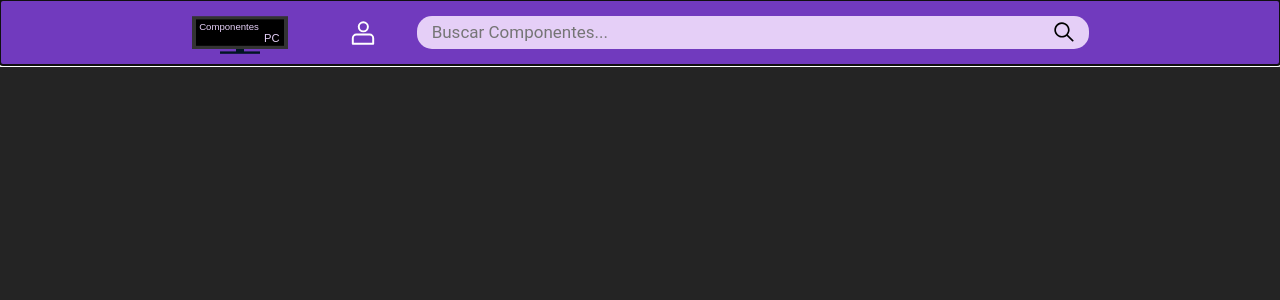
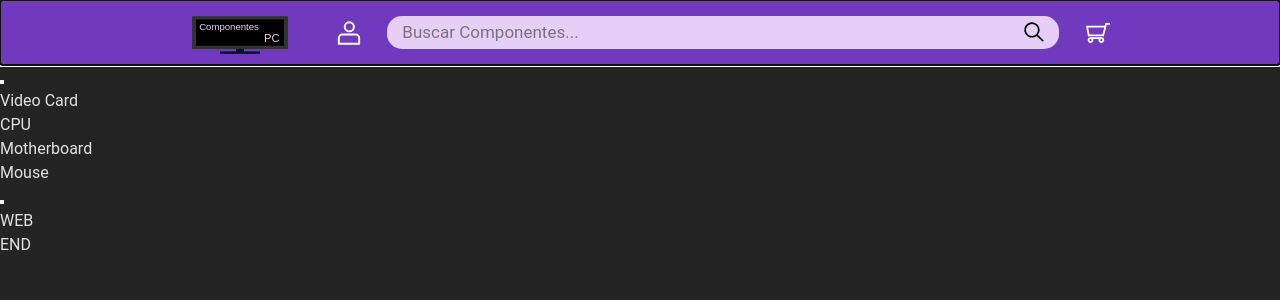
Before and after one commit to Nico96C/Componentes-PC, a React (Vite) app: page / in a window 1280 px wide. Shown: the top 300 px of the page. Built offline with nearby package versions, Linux system fonts and the light colour scheme.

Commit message:
Agregado navegacion por categorias estructura.

```diff
--- a/src/App.css
+++ b/src/App.css
@@ -7,10 +7,11 @@
 
 .Logo {
   transition: filter 0.5s ease;
+  cursor: pointer;
 }
 
 .Logo:hover {
-  filter: drop-shadow(0 0 5px #E5CFF7);
+  filter: drop-shadow(0 0 5px #e5cff7);
 }
 
 .Container {
@@ -54,7 +55,7 @@
 }
 
 .Search-Background {
-  background-color: #E5CFF7;
+  background-color: #e5cff7;
   border-radius: 15px;
   padding: 0 15px;
   width: 70%;
@@ -77,7 +78,7 @@
 }
 
 .icon-search:hover {
-  color: #713ABE;
+  color: #713abe;
 }
 
 .Search {
@@ -86,8 +87,23 @@
   background: none;
   outline: none;
   font-size: 17px;
-  color: #713ABE;
+  color: #713abe;
   margin: 5.5px 0;
+}
+
+.Cart-Button {
+  display: flex;
+  padding: 10px;
+  opacity: 1;
+  transition: all 0.2s ease-in-out;
+  border-radius: 10px;
+  outline: solid 0px;
+}
+
+.Cart-Button:hover {
+  cursor: pointer;
+  outline-width: 2px;
+  opacity: 0.7;
 }
 
 .Navbar {
@@ -103,7 +119,16 @@
   z-index: 504;
   padding: 0 160px;
   outline: -webkit-focus-ring-color auto 5px;
-  background-color: #713ABE;
+  background-color: #713abe;
+}
+
+.All-Categories {
+
+}
+
+.Web-Container {
+  max-width: 1920px;
+  margin: 0 auto;
 }
 
 @media (max-width: 768px) {
@@ -134,7 +159,7 @@
 
   .Search-Button {
     position: relative;
-    left: -8px;
+    left: -7px;
   }
 
   .Search-Background.expanded {
--- a/src/App.jsx
+++ b/src/App.jsx
@@ -1,4 +1,5 @@
 import Logo from "./svg/logo.svg";
+import ShoppingCart from "./svg/shopping-cart.svg"
 import "./App.css";
 import SearchIcon from "./svg/busqueda.jsx";
 import UserIcon from "./svg/usuario.jsx";
@@ -36,8 +37,36 @@ function App() {
                 </button>
               </div>
             </div>
+
+            <div className="Cart-Button">
+              <img src={ShoppingCart} alt="Componentes PC CartIcon" className="Cart" />
+            </div>
           </div>
         </header>
+
+        <nav className="All-Categories">
+          <div className="Categories-Container">
+              <button direction="left" className="Displace__Content"></button>
+              <div>
+                <div className="Category-Element">
+                  <span> Video Card </span>
+                </div>
+                <div className="Category-Element">
+                  <span> CPU </span>
+                </div>
+                <div className="Category-Element">
+                  <span> Motherboard </span>
+                </div>
+                <div className="Category-Element">
+                  <span> Mouse </span>
+                </div>
+              </div>
+              <button direction="right" className="Displace__Content"></button>
+          </div>
+        </nav>
+
+        <div className="Web-Container"> WEB </div>
+        <footer className="Web-End"> END </footer>
       </div>
     </>
   );
```
Also changed, not shown: src/svg/shopping-cart.svg (added).
